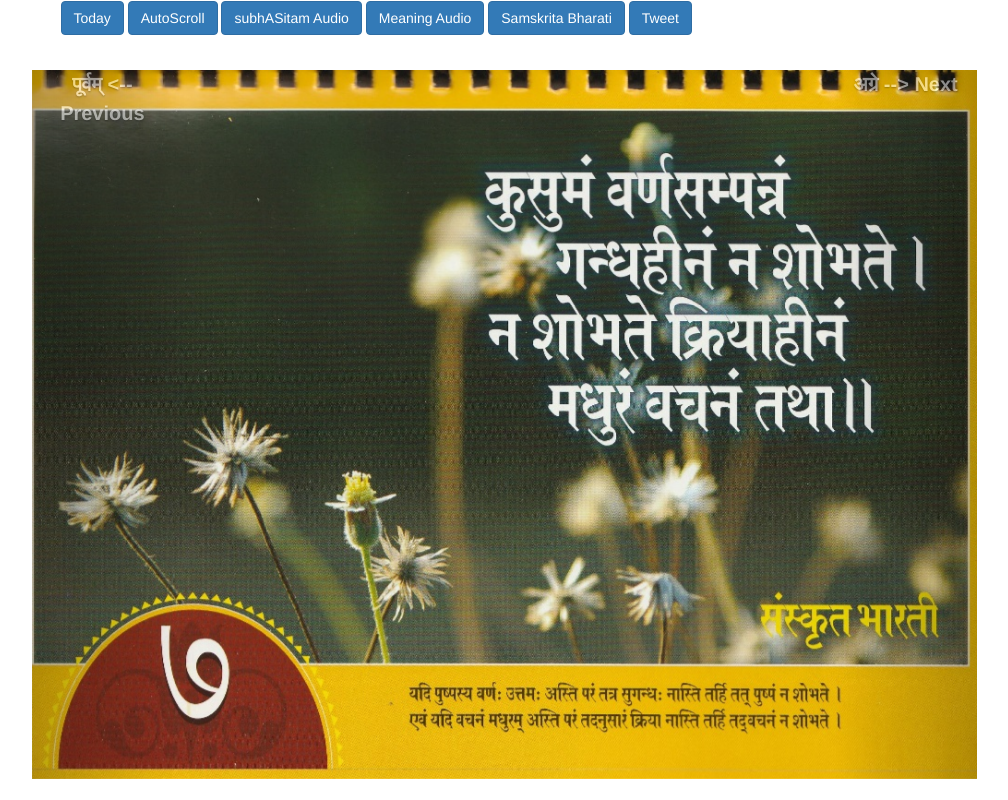
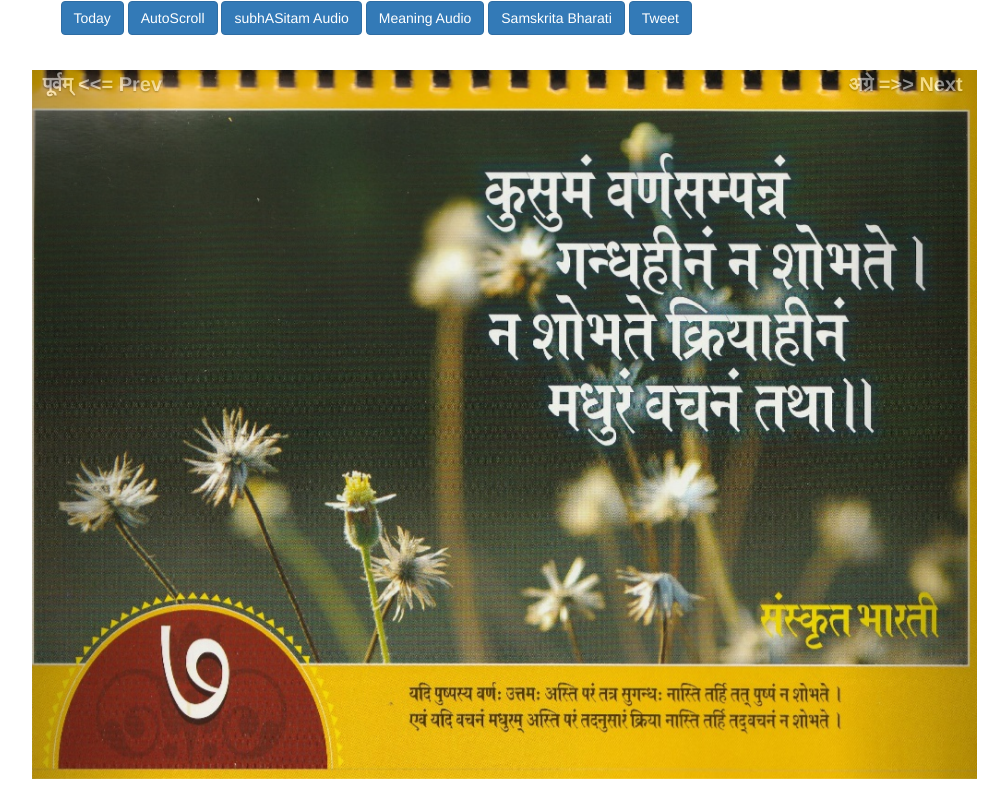
Before and after one commit to paramt/sanskrit-quotes-calendar, a plain HTML site: page index.html in a window 1280 px wide. Shown: the whole page, without its empty margins (136-1144 px from the left). Drawn offline with nearby package versions, Linux system fonts and the light colour scheme.

Commit message:
Update index.html

```diff
--- a/index.html
+++ b/index.html
@@ -169,9 +169,9 @@
           </div>
           <!-- Left and right controls -->
           <a class="left carousel-control" href="#carousel" data-slide="prev">
-		  <b><span class="srx-only">पूर्वम् <-- Previous</span></b></a>
+		  <b><span class="srx-only" style="opacity:1">पूर्वम् <<= Prev</span></b></a>
           <a class="right carousel-control" href="#carousel" data-slide="next">
-		  <b><span class="srx-only">अग्रे --> Next</span></a></b></div>
+		  <b><span class="srx-only" style="opacity:1">अग्रे =>> Next</span></a></b></div>
         </div>
         <div class="col-md-1"></div>
       </div>
```
